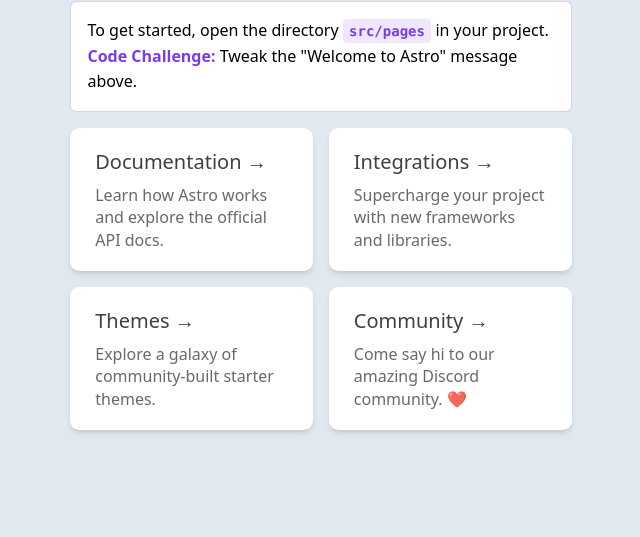
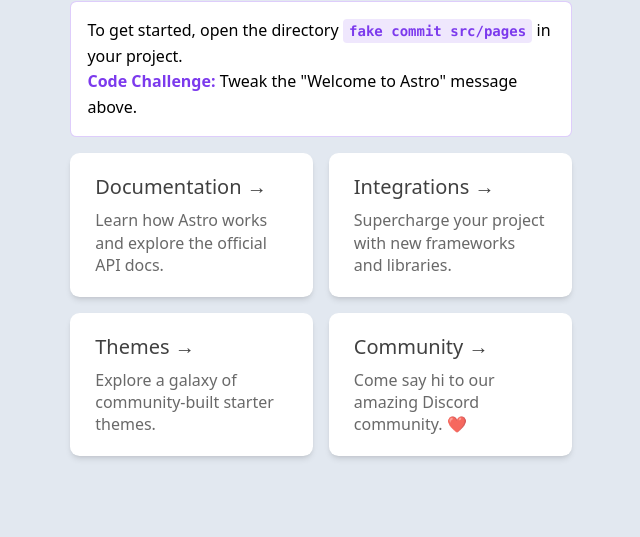
Before and after one commit to mhazhary/azhary.dev, an Astro site: page / in a window 1280 px wide. Shown: the part 263-800 px from the top of the page, without its empty margins (319-959 px from the left). Built offline with nearby package versions, Linux system fonts and the light colour scheme; Astro itself is replaced by a stand-in of ours.

Commit message:
feat: fake commit in main

```diff
--- a/src/pages/index.astro
+++ b/src/pages/index.astro
@@ -17,7 +17,8 @@
 		</h1>
 		<SocialButton />
 		<p class="instructions">
-			To get started, open the directory <code>src/pages</code> in your project.
+			To get started, open the directory <code>fake commit src/pages</code
+			> in your project.
 			<br />
 			<strong>Code Challenge:</strong> Tweak the "Welcome to Astro" message
 			above.
```
